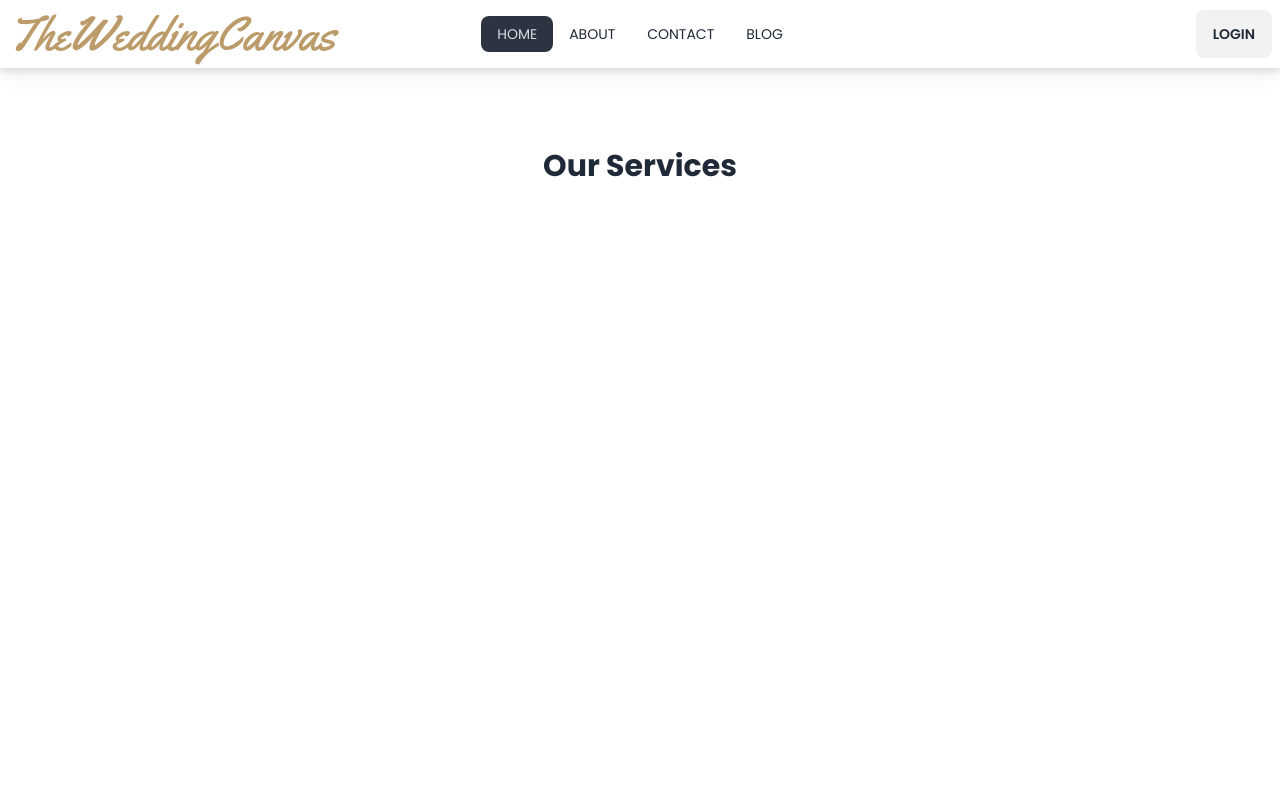
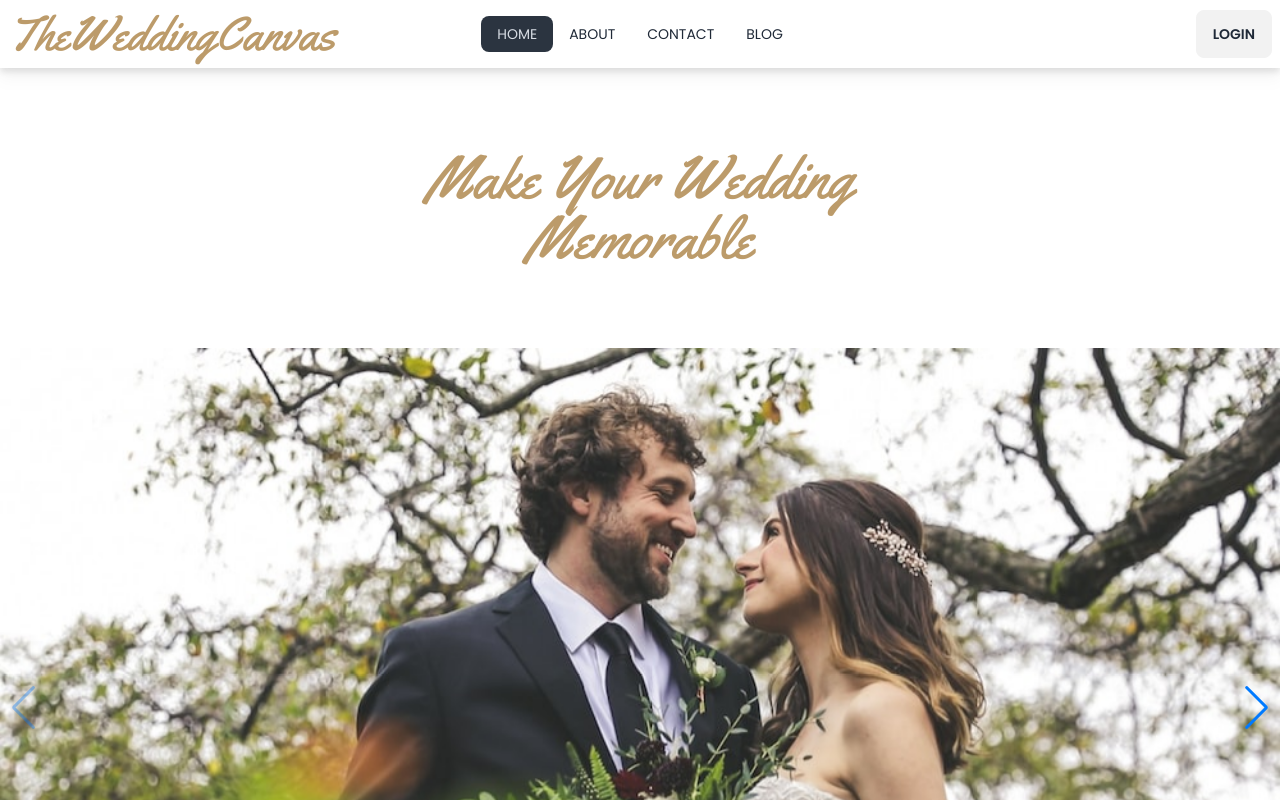
Before and after one commit to SiamIslamSagor/the-wedding-canvas, a React (Vite) app: page / in a window 1280 px wide. Shown: the top 800 px of the page. Built offline with nearby package versions, Linux system fonts and the light colour scheme.

Commit message:
add swiper slider in hero section

```diff
--- a/package.json
+++ b/package.json
@@ -17,7 +17,8 @@
     "react-dom": "^18.2.0",
     "react-icons": "^4.11.0",
     "react-router-dom": "^6.16.0",
-    "sort-by": "^1.2.0"
+    "sort-by": "^1.2.0",
+    "swiper": "^10.3.1"
   },
   "devDependencies": {
     "@types/react": "^18.2.15",
--- a/src/components/Hero/Hero.jsx
+++ b/src/components/Hero/Hero.jsx
@@ -1,29 +1,23 @@
-import heroImg from "../../assets/hero_img.jpeg";
+//
+import Aos from "aos";
+import "aos/dist/aos.css";
+import { useEffect } from "react";
+import Slider from "../Slider/Slider";
 
 const Hero = () => {
-  const bannerBgStyle = {
-    backgroundImage: `url(${heroImg})`,
-    backgroundPosition: "center",
-    backgroundRepeat: "no-repeat",
-    backgroundSize: "cover",
-  };
+  useEffect(() => {
+    Aos.init();
+  }, []);
   return (
-    <div style={bannerBgStyle}>
-      <div className="h-[85vh]  text-white">
-        <div className="h-full flex flex-col justify-start ">
-          <div className="ml-[5vw] lg:ml-[20vw] max-w-[345px] xl:max-w-[455px] space-y-5">
-            <p className="mt-36 md:mt-48">Welcome to Yogabest</p>
-            <p className="text-4xl lg:text-6xl font-normal text-white">
-              Yoga Enhances Your Life
-            </p>
-            <p className="text-[17px]">
-              Far far away, behind the word mountains, far from the countries
-              Vokalia and Consonantia, there live the blind texts. Separated
-              they live in Bookmarksgrove.
-            </p>
-          </div>
-        </div>
-      </div>
+    <div>
+      <h3
+        data-aos="slide-down"
+        className="text-center my-20 text-6xl text-custom-color font-stylishFont"
+      >
+        Make Your Wedding <br />
+        Memorable
+      </h3>
+      <Slider></Slider>
     </div>
   );
 };
--- a/src/components/Home/Home.jsx
+++ b/src/components/Home/Home.jsx
@@ -1,8 +1,10 @@
+import Hero from "../Hero/Hero";
 import Services from "../Services/Services ";
 
 const Home = () => {
   return (
     <div>
+      <Hero></Hero>
       <Services></Services>
       <div className="h-[200vh]"></div>
     </div>
--- a/src/components/Navbar/Navbar.jsx
+++ b/src/components/Navbar/Navbar.jsx
@@ -31,7 +31,7 @@ const Navbar = () => {
   return (
     <div
       data-aos="slide-down"
-      className=" duration-700 sticky top-0  max-lg:bg-black max-lg:text-white lg:bg-white drop-shadow-lg "
+      className="z-50  duration-700 sticky top-0  max-lg:bg-black max-lg:text-white lg:bg-white drop-shadow-lg "
     >
       <div className="navbar lg:bg-base-100 container mx-auto">
         <div className="navbar-start">
--- a/src/components/Services/Services .jsx
+++ b/src/components/Services/Services .jsx
@@ -8,13 +8,7 @@ const Services = () => {
   }, []);
   return (
     <div className="container mx-auto">
-      <p
-        data-aos="slide-up"
-        data-aos-duration="400"
-        data-aos-easing="ease-in-sine	"
-        data-aos-anchor-placement="top-center	"
-        className="text-3xl font-bold text-center my-20"
-      >
+      <p data-aos="slide-up" className="text-3xl font-bold text-center my-20">
         Our Services{" "}
       </p>
       <div className="grid grid-cols-1 md:grid-cols-2 lg:grid-cols-3"></div>
--- /dev/null
+++ b/src/components/Slider/Slider.jsx
@@ -0,0 +1,62 @@
+import slide1 from "../../assets/hero 2.jpg";
+import slide2 from "../../assets/hero 3.jpg";
+import slide3 from "../../assets/hero 4.jpg";
+import slide4 from "../../assets/hero 6.jpg";
+// Import Swiper React components
+import { Navigation, Pagination, Scrollbar, A11y } from "swiper/modules";
+import { Swiper, SwiperSlide } from "swiper/react";
+
+// Import Swiper styles
+import "swiper/css";
+import "swiper/css/navigation";
+import "swiper/css/pagination";
+import "swiper/css/scrollbar";
+//
+const Slider = () => {
+  return (
+    <div className="container mx-auto">
+      <Swiper
+        // install Swiper modules
+        modules={[Navigation, Pagination, Scrollbar, A11y]}
+        spaceBetween={50}
+        slidesPerView={"auto"}
+        navigation
+        pagination={{ clickable: true }}
+        scrollbar={{ draggable: true }}
+        onSwiper={swiper => console.log(swiper)}
+        onSlideChange={() => console.log("slide change")}
+      >
+        <SwiperSlide>
+          <img
+            className="h-[40vh] sm:h-[70vh] lg:h-[90vh] w-screen"
+            src={slide1}
+            alt=""
+          />
+        </SwiperSlide>
+        <SwiperSlide>
+          <img
+            className="h-[40vh] sm:h-[70vh] lg:h-[90vh] w-screen"
+            src={slide2}
+            alt=""
+          />
+        </SwiperSlide>
+        <SwiperSlide>
+          <img
+            className="h-[40vh] sm:h-[70vh] lg:h-[90vh] w-screen"
+            src={slide3}
+            alt=""
+          />
+        </SwiperSlide>
+        <SwiperSlide>
+          <img
+            className="h-[40vh] sm:h-[70vh] lg:h-[90vh] w-screen"
+            src={slide4}
+            alt=""
+          />
+        </SwiperSlide>
+      </Swiper>
+    </div>
+  );
+};
+
+export default Slider;
```
Also changed, not shown: public/slide.json (added, +22 -0 lines), 1 other file (tests, documents, lock files or other folders).
